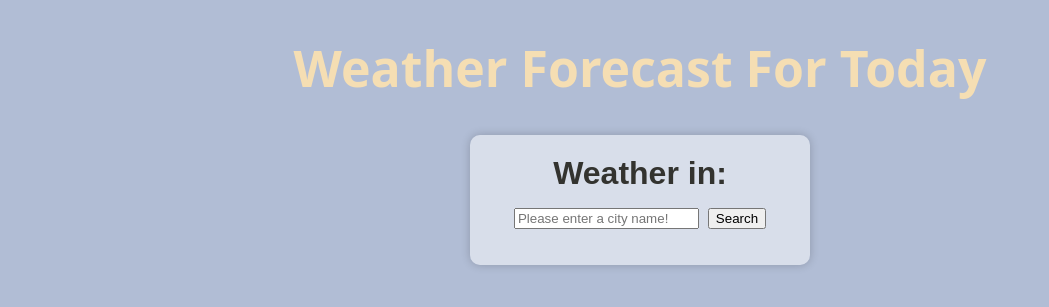
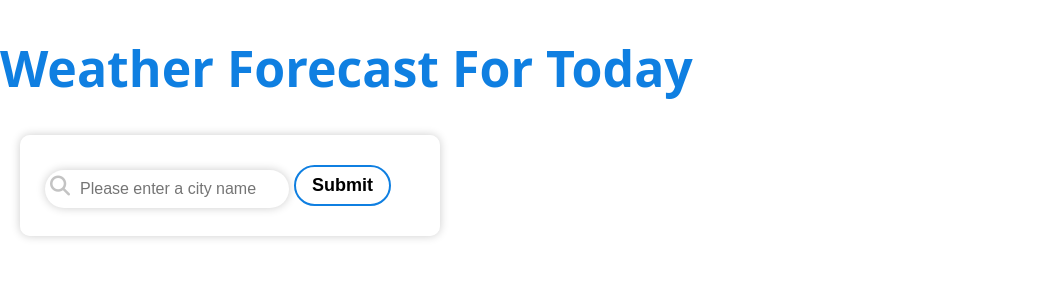
Before and after one commit to KhaledNessar/Weather-App, a PHP site: page / in a window 1280 px wide. Shown: the top 307 px of the page, without its empty margins (0-1049 px from the left). Run offline with PHP 8.4, Linux system fonts and the light colour scheme; a stand-in replaces the project's code that opens the database connection; some web fonts are replaced.

Commit message:
Box interface geändert

```diff
--- a/css/styles.css
+++ b/css/styles.css
@@ -1,11 +1,12 @@
 body {
-    background-color: #b1bdd5;
+    background-color: #ffffff;
     margin: 0;
     font: 12px system-ui;
 }
 
 .form {
-    display: block;
+    display: flex;
+    justify-content: space-between;
     font: 2rem "Fira Sans", sans-serif;
     font-weight: bolder;
     color: #33332f;
@@ -13,12 +14,12 @@ body {
 }
 
 .box {
-    margin: 0 auto;
+    margin: 10px 20px;
     width: 300px;
     border-radius: 10px;
     background-color: rgba(255, 255, 255, 0.5);
     height: auto;
-    padding: 20px;
+    padding: 10px;
     box-shadow: 0 0 10px rgba(0, 0, 0, 0.2);
 }
 
@@ -27,9 +28,87 @@ label {
     margin: 1rem 0;
 }
 
+.form {
+    display: flex;
+    justify-content: space-between;
+    font: 2rem "Fira Sans", sans-serif;
+    font-weight: bolder;
+    color: #33332f;
+    text-align: center;
+    margin-right: 50px;
+}
+
+.box {
+    margin: 10px 20px;
+    width: 400px;
+    border-radius: 10px;
+    background-color: rgba(255, 255, 255, 0.5);
+    height: auto;
+    padding: 10px;
+    box-shadow: 0 0 10px rgba(0, 0, 0, 0.2);
+}
+
+input,
+label {
+    margin: 1rem 0;
+}
+
+.search-container {
+    position: relative;
+    display: flex;
+    align-items: center;
+    border-radius: 20px;
+    padding: 5px;
+    margin-left: 10px;
+}
+
+.search-container input[type="text"] {
+    flex: 1;
+    padding-top: 10px;
+    padding-bottom: 10px;
+    padding-left: 35px;
+    border: none;
+    border-radius: 20px;
+    font-size: 16px;
+    box-shadow: 0 0 10px rgba(0, 0, 0, 0.2);
+    margin-bottom: 10px;
+}
+
+.search-container input[type="text"]:focus {
+    outline: none;
+    border: 1px solid #0f7fe1;
+    box-shadow: 0 0 10px #0f7fe1;
+}
+
+.search-container i {
+    position: absolute;
+    opacity: 0.7;
+    font-size: 20px;
+    left: 10px;
+    top: 50%;
+    transform: translateY(-50%);
+    color: #aaa;
+    transition: 0.3s;
+}
+
+.search-container input[type="text"]:focus + i {
+    color: #0f7fe1;
+}
+
+.button {
+    border-radius: 30px;
+    border: 2px solid #0f7fe1;
+    background-color: white;
+    padding: 8px 16px;
+    font-size: 18px;
+    font-weight: bold;
+    margin-top: 20px;
+    margin-bottom: 20px;
+}
+
 .title {
-    text-align: center;
-    color: wheat;
+    text-align: left;
+    color: #0f7fe1;
     font-size: 50px;
 }
 
@@ -39,17 +118,6 @@ label {
     left: -50%;
     width: 200%;
     height: 200%;
-}
-
-.bg img {
-    position: absolute;
-    top: 0;
-    left: 0;
-    right: 0;
-    bottom: 0;
-    margin: auto;
-    min-width: 50%;
-    min-height: 50%;
 }
 
 .container {
--- a/index.php
+++ b/index.php
@@ -8,6 +8,7 @@
             rel="stylesheet"
             href="//fonts.googleapis.com/css?family=Just+Another+Hand"
     />
+    <link rel="stylesheet" href="https://cdnjs.cloudflare.com/ajax/libs/font-awesome/6.4.2/css/all.min.css" integrity="sha512-z3gLpd7yknf1YoNbCzqRKc4qyor8gaKU1qmn+CShxbuBusANI9QpRohGBreCFkKxLhei6S9CQXFEbbKuqLg0DA==" crossorigin="anonymous" referrerpolicy="no-referrer" />
     <title>Weather App</title>
 </head>
 <body>
@@ -18,12 +19,14 @@
 <div class="box">
     <form method="post" action="index.php" class="form">
 
-        <label for="cityName"> Weather in:
-            <input type="text" name="cityName" placeholder="Please enter a city name!" required>
-        </label>
-        <input type="submit" value="Search" name="submit">
+        <div class="search-container">
+            <input type="text" name="cityName" placeholder="Please enter a city name" required><i class="fa-solid fa-magnifying-glass"></i></input>
+        </div>
+
+        <button type="submit" name="submit" class="button">Submit</button>
     </form>
 </div>
+
 
 <?php
 require(__DIR__ . '/config.php');
```
